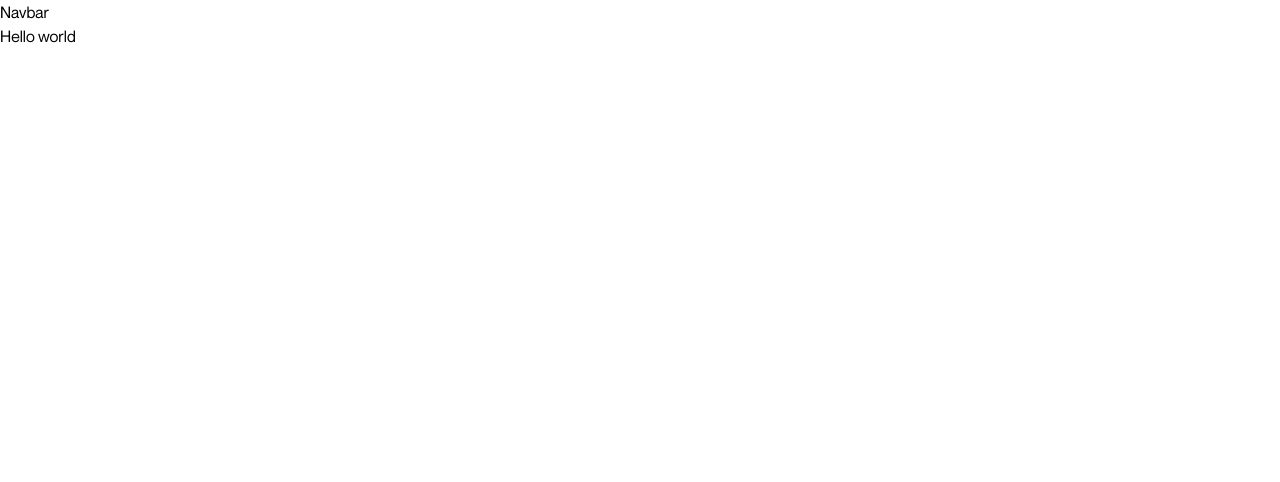
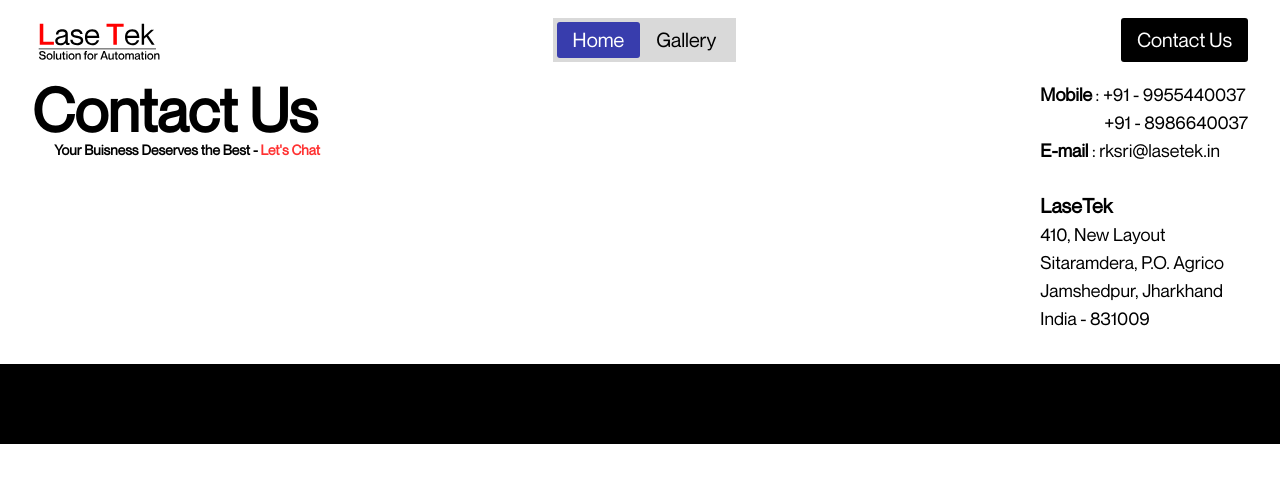
Before and after one commit to love-to-code108/LaseTek, a React (Vite) app: page / in a window 1280 px wide. Shown: the top 482 px of the page. Built offline with nearby package versions, Linux system fonts and the light colour scheme.

Commit message:
the navbar and the contact section is done for 1000px width devices

```diff
--- a/src/App.jsx
+++ b/src/App.jsx
@@ -1,6 +1,10 @@
-import { Route, Routes } from "react-router-dom"
+import { NavLink, Route, Routes } from "react-router-dom"
 import { HomePage } from "./Pages/Home.jsx"
 import { Gallery } from "./Pages/Gallery.jsx"
+import "./index.css"
+
+// IMPORTING IMAGES
+import logo from "./assets/Version2/Logo.svg"
 
 
 function App(){
@@ -11,6 +15,7 @@
         <Route path="/" element={<HomePage/>}/>
         <Route path="/gallery" element={<Gallery/>}/>
     </Routes>
+    <ContactUs/>
     </div>
   )
 }
@@ -22,9 +27,22 @@
 const Navbar = () => {
 
   return(
-    <div>
-      Navbar
-    </div>
+    <nav className=" flex items-center justify-between
+    sm1:px-8 sm1:text-xl sm1:py-4">
+
+      {/* THE LOGO */}
+      <a to="/"><img className=" sm1:w-[11rem]" src={logo} alt="" /></a>
+
+      {/* THE NAVIGATION BAR */}
+        <div className=" flex items-center justify-between bg-[var(--grey)]
+        sm1:px-1 sm1:py-1 sm1:mr-[2.5rem] ">
+          <NavLink className="sm1:px-4 sm1:py-1" to="/">Home</NavLink>
+          <NavLink className="sm1:px-4 sm1:py-1" to="/gallery">Gallery</NavLink>
+        </div>
+
+      {/* THE CONTACT US BUTTON */}
+      <a href="#ContactUs" className=" bg-black text-white px-4 py-2 rounded-[3px]"> Contact Us</a>
+    </nav>
   );
 }
 
@@ -34,8 +52,57 @@
 const ContactUs = () => {
 
   return(
-    <div>
-      Contact Us Section
+    <div id="ContactUs" className="">
+
+
+
+      {/* THE WRAPPER */}
+        <div className=" flex justify-between mb-8 px-8">
+
+        {/* THE BIG TEXT */}
+          <div className=" flex flex-col w-[18rem]">
+
+            {/* HEADING */}
+            <h1 className=" font-bold text-6xl">Contact Us</h1>
+
+
+            {/* SUBTITLE */}
+            <p className=" text-sm font-bold text-end">Your Buisness Deserves the Best - <span className=" text-[var(--red)]">Let's Chat</span></p>
+
+          </div>
+
+
+
+
+
+        {/* THE ADDRESS */}
+        <div className=" text-lg">
+
+          {/* PHONE NUMBER */}
+            <p><span className=" font-bold">Mobile</span> : +91 - 9955440037 <br /> <span className=" ml-[4rem]">+91 - 8986640037</span> </p>
+
+            {/* EMAIL */}
+            <p> <span className=" font-bold">E-mail</span> : rksri@lasetek.in</p>
+            <br />
+
+            {/* ADDRESS */}
+            <p><span className=" text-xl font-bold">LaseTek</span><br />
+            410, New Layout <br />
+            Sitaramdera, P.O. Agrico <br />
+            Jamshedpur, Jharkhand <br />
+            India - 831009</p>
+        </div>
+
+
+        </div>
+
+
+      {/* THE BLACK BOTTOM */}
+        <div className=" bg-black w-[100%] h-[5rem]">
+
+        </div>
+
+
     </div>
   );
 }
--- a/src/Pages/Home.jsx
+++ b/src/Pages/Home.jsx
@@ -2,7 +2,7 @@
 export const HomePage = () => {
   return (
     <div>
-      Hello world
+
 
     </div>
   )
--- a/src/index.css
+++ b/src/index.css
@@ -6,6 +6,8 @@
     font-family: NeueMontreal-regular;
     src: url(./assets/Fonts/NeueMontreal-Regular.otf);
 }
+
+
 
 *{
     font-family: NeueMontreal-regular;
@@ -92,3 +94,23 @@
     margin-bottom: 1rem;
     border: 2px solid black;
 }
+
+
+
+
+/* ================================ VERSION 2 =========================== */
+
+:root{
+    --lastekBlue: #383DAD;
+    --red: #ff3131;
+    --grey: #D9D9D9;
+    --lighterGrey: #EFEFEF;
+}
+
+
+.active{
+    background-color: var(--lastekBlue);
+    color: white;
+    transition: ease-in 200ms;
+    border-radius: 3px;
+}
```
Also changed, not shown: src/assets/Version2/Logo.svg (added).
